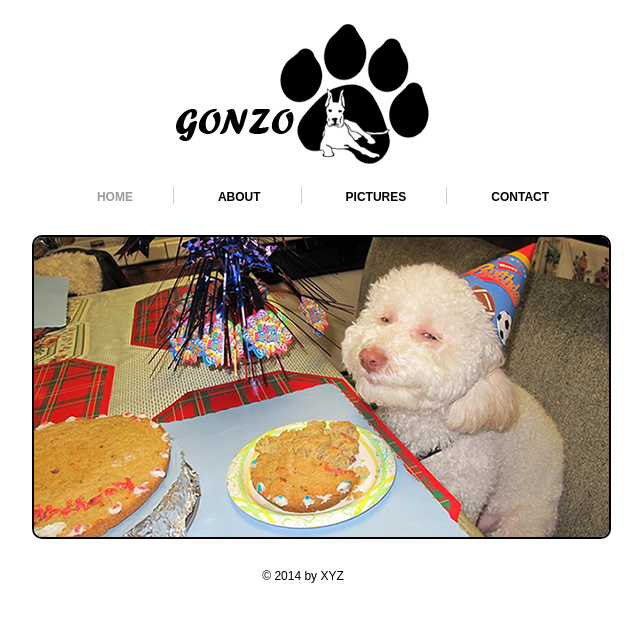
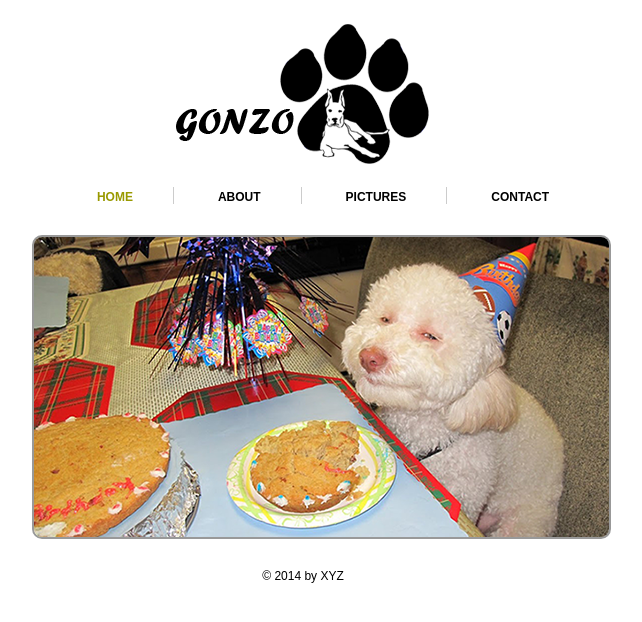
Before and after one commit to harshaburde/Project, a plain HTML site: page index.html in a window 1280 px wide. Shown: the whole page, without its empty margins (337-979 px from the left). Drawn offline with Linux system fonts and the light colour scheme.

Commit message:
color change

```diff
--- a/css/style.css
+++ b/css/style.css
@@ -79,7 +79,7 @@ ul li{
 }
 
 .navigation ul li a.active{
-	color:#999999;
+	color:#999900;
 }
 
 .bdr, .pdg{
@@ -88,7 +88,7 @@ ul li{
 }
 
 #slider{
-	border:2px solid #000000;
+	border:2px solid #999999;
 	border-radius:10px;
 	height:300px !important;
 	width:575px;
```
